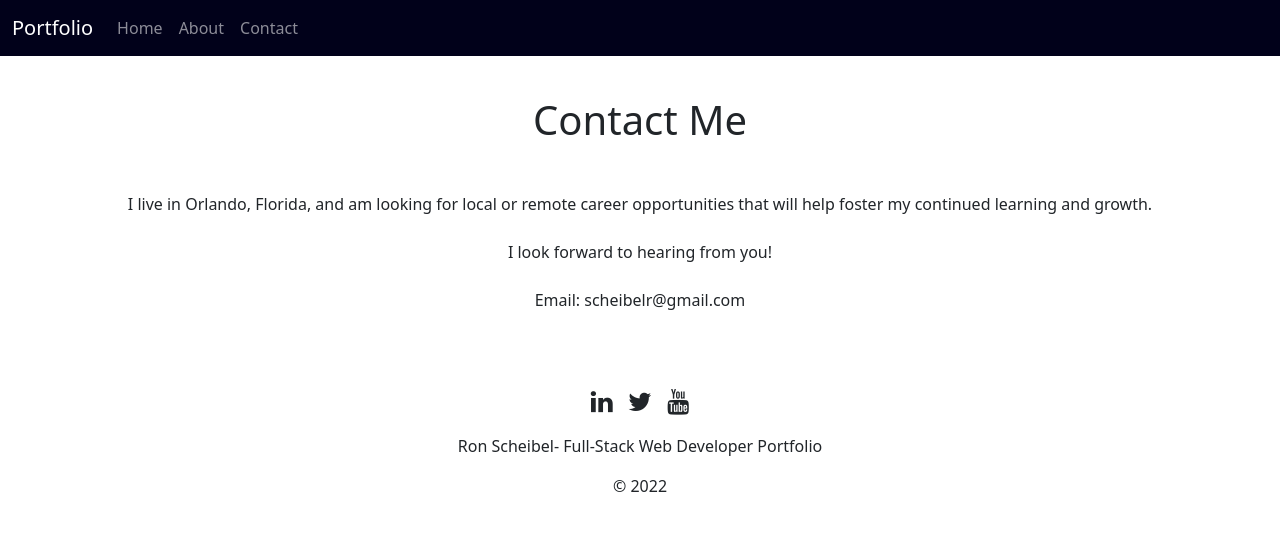
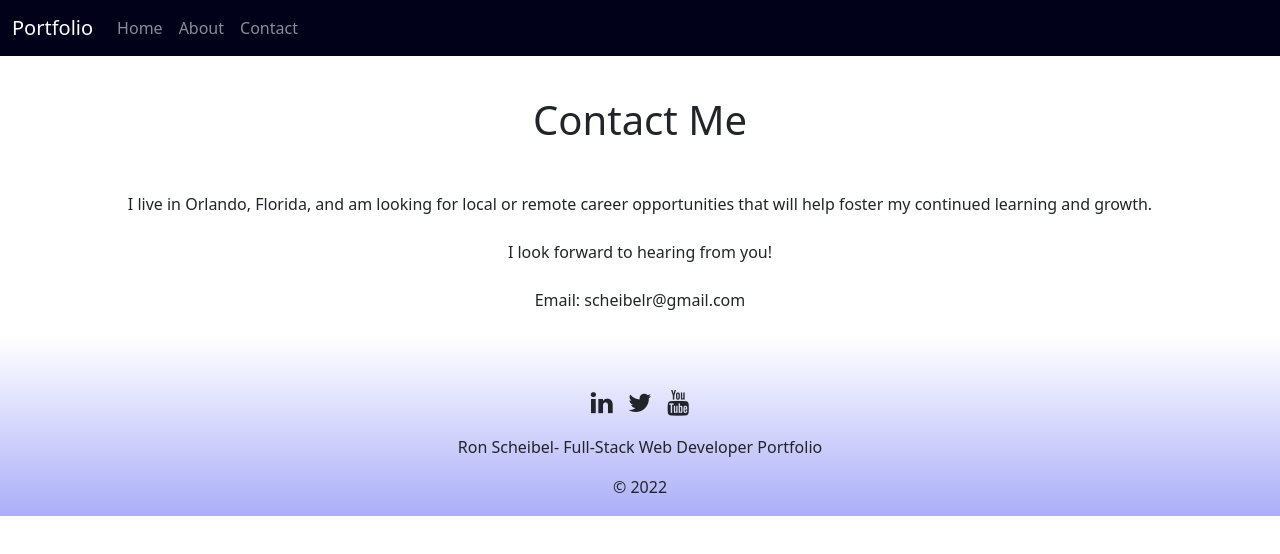
Before and after one commit to RonnygoBOOM/Portfolio-Website, a React (Create React App) app: page /contact in a window 1280 px wide. Shown: the top 554 px of the page. Built offline with nearby package versions, Linux system fonts and the light colour scheme.

Commit message:
footer shaded

```diff
--- a/src/App.css
+++ b/src/App.css
@@ -13,6 +13,13 @@
   font-size: 2rem;
 }
 
+/*footer*/
+
+.site-footer {
+  align-self: center;
+  margin: 1em;
+}
+
 .footer {
   justify-content: center;
   display: flex;
@@ -21,6 +28,10 @@
 }
 .footer-bottom {
 text-align: center;
+}
+.footer-box {
+padding: 1px;
+background: linear-gradient(#ffffff, rgb(171, 174, 248));
 
 }
 
@@ -165,10 +176,3 @@ margin: 0 !important;
 .modal-body {
   text-align: center;
 }
-
-/*footer*/
-
-.site-footer {
-  align-self: center;
-  margin: 1em;
-}
--- a/src/components/FooterComponent.js
+++ b/src/components/FooterComponent.js
@@ -3,6 +3,7 @@ import React from "react";
 function Footer() {
   return (
     <>
+    <div className="footer-box">
       <div className="container">
         <div className="row footer">
           <div className="col col-4 site-footer">
@@ -31,6 +32,7 @@ function Footer() {
           <p>&copy; 2022</p>
         </div>
       </div>
+      </div>
     </>
   );
 }
```
